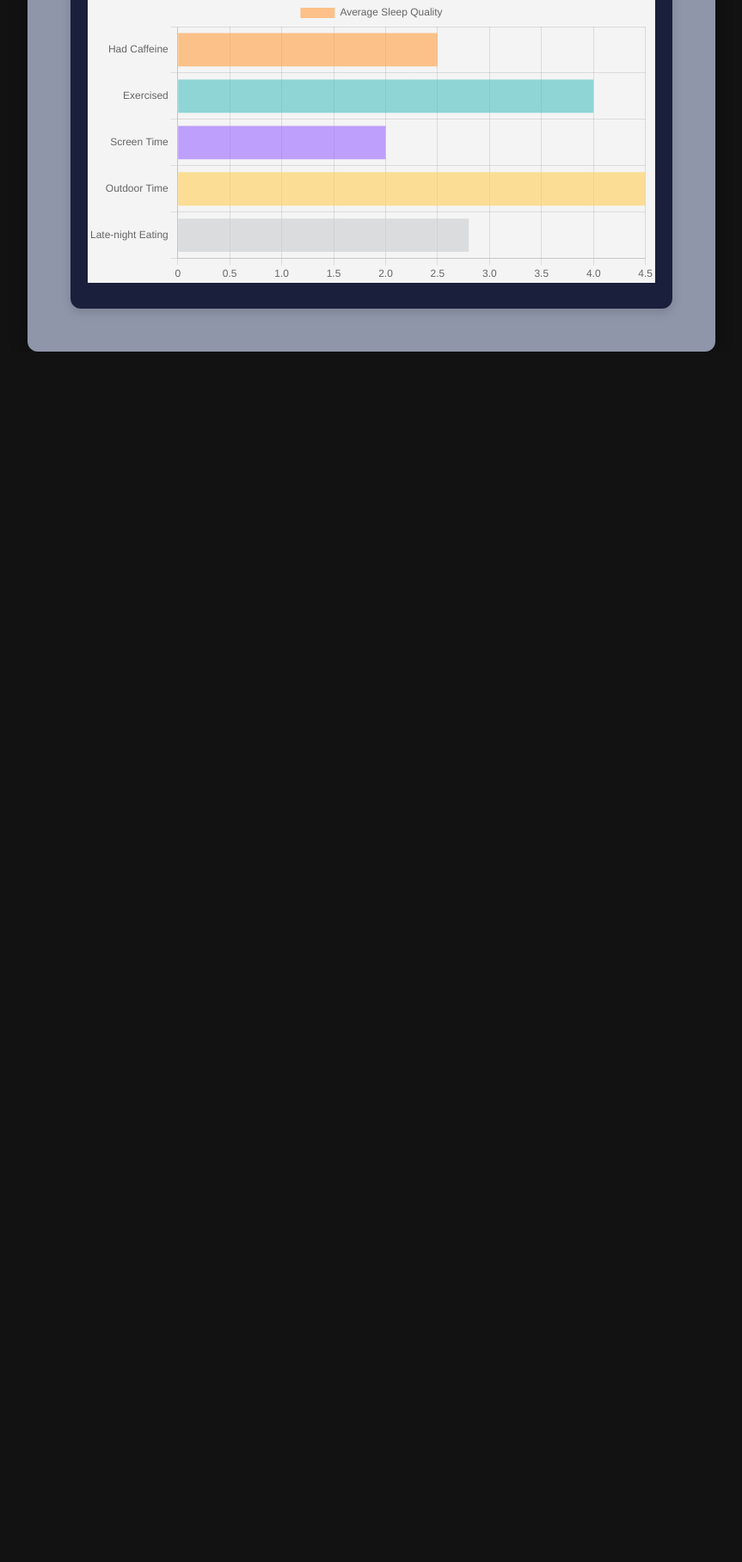
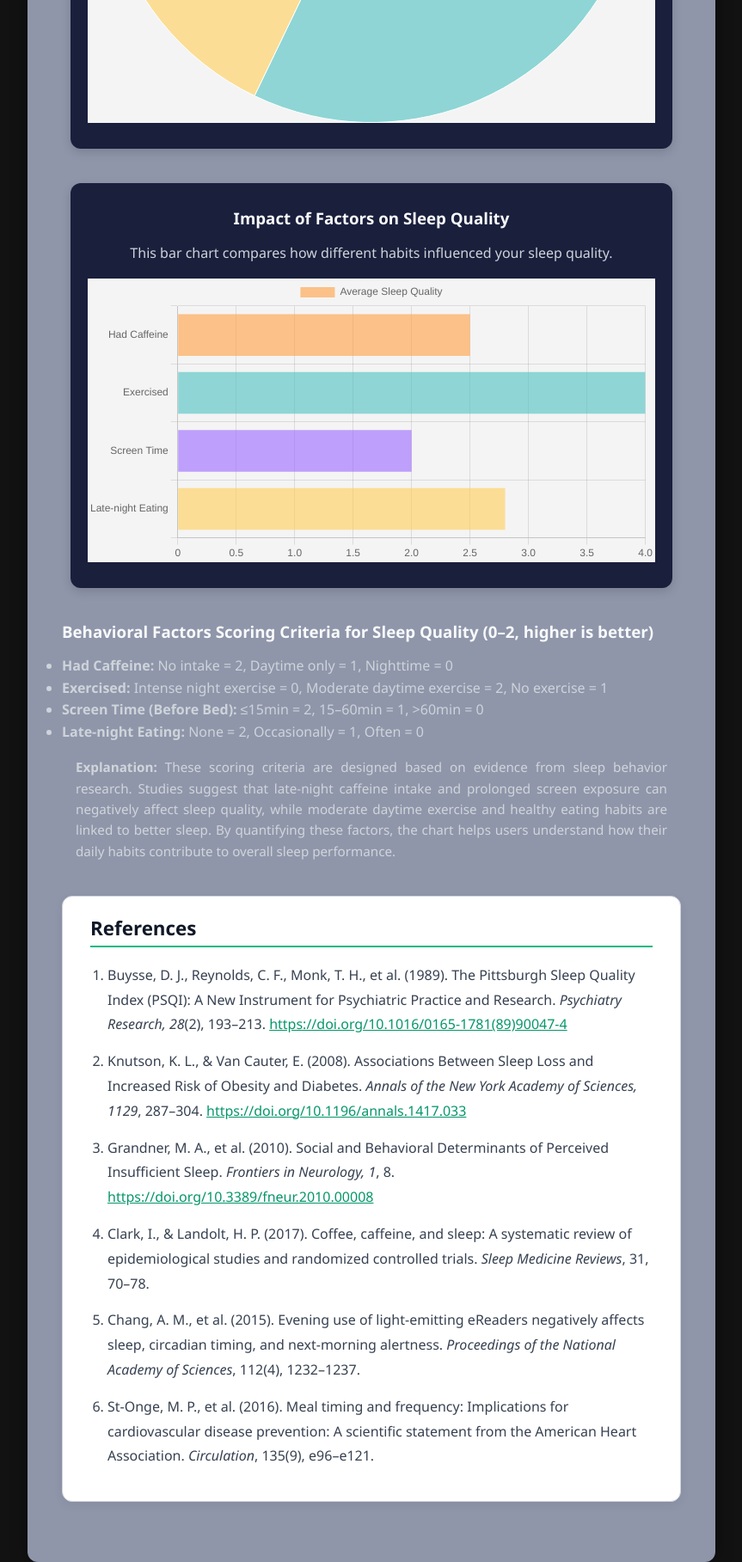
Before and after one commit to klxs409400/CITS5505-GROUP, a Python web app: template templates/Reports/report.html in a window 1280 px wide. Shown: the part 2951-4768 px from the top of the page at 86% size, without its empty margins (208-1071 px from the left). Before the commit the page ends 3360 px from the top, so only its background shows below. Run offline with Jinja, Linux system fonts and the light colour scheme; the template is opened without the code that fills it, so the values that code supplies are empty.

Commit message:
Add research explanation, refine scoring criteria, adjust misleading chart, and include references

```diff
--- a/static/css/report.css
+++ b/static/css/report.css
@@ -137,3 +137,54 @@
     text-align: center;
     text-shadow: 1px 1px 3px rgba(0, 0, 0, 0.3);
   }
+
+  .references {
+    background-color: #ffffff;
+    border: 1px solid #d1d5db;
+    border-radius: 12px;
+    padding: 24px 32px;
+    margin: 40px auto 60px auto;
+    box-shadow: 0 4px 12px rgba(0, 0, 0, 0.06);
+    font-size: 1rem;
+    line-height: 1.8;
+    color: #374151; /* 深灰色，更清晰 */
+    max-width: 800px; /* 与上面图表统一 */
+  }
+
+  .references h2 {
+    font-size: 1.4rem;
+    margin-bottom: 18px;
+    border-bottom: 2px solid #10b981; /* 深绿色强调 */
+    padding-bottom: 6px;
+    color: #111827;
+  }
+
+  .references ul {
+    list-style-type: decimal;
+    padding-left: 20px;
+    margin: 0;
+  }
+
+  .references li {
+    margin-bottom: 14px;
+    text-align: left;
+  }
+
+  .references a {
+    color: #059669;
+    text-decoration: underline;
+  }
+
+  .references a:hover {
+    color: #047857;
+  }
+
+  .chart-explanation {
+    color: #d1d5db;
+    font-size: 0.95rem;
+    line-height: 1.6;
+    margin-top: 1rem;
+    padding-left: 1rem;
+    padding-right: 1rem;
+    text-align: justify;
+  }
--- a/templates/Reports/report.html
+++ b/templates/Reports/report.html
@@ -34,6 +34,7 @@
       <h3>Sleep Quality Trend</h3>
       <p>View how your sleep quality fluctuated during the week.</p>
     </a>
+
     <a href="#chart3" class="summary-card">
       <div class="card-icon"></div>
       <h3>Sleep Quality Distribution</h3>
@@ -64,6 +65,23 @@
     </div>
     </div>
 
+    <div class="scoring-guide">
+        <h3>Sleep Quality Scoring Criteria (0–3, higher is better)</h3>
+        <p style="font-style: italic; color: #666;">
+          Based on the Pittsburgh Sleep Quality Index (PSQI) — Buysse et al., 1989. Scores are reversed so that higher values indicate better sleep quality.
+        </p>
+        <ul>
+          <li><b>Subjective Quality:</b> Very good = 3, Fair = 2, Poor = 1, Very poor = 0</li>
+          <li><b>Sleep Latency:</b> ≤15min = 3, 16–60min = 1, >60min = 0</li>
+          <li><b>Duration:</b> ≥7h = 3, 6–7h = 2, 5–6h = 1, &lt;5h = 0</li>
+          <li><b>Efficiency:</b> ≥85% = 3, 75–84% = 2, 65–74% = 1, &lt;65% = 0</li>
+          <li><b>Disturbances:</b> None = 3, Occasionally = 2, Often = 1, Frequent = 0</li>
+          <li><b>Sleep Meds:</b> None = 3, Occasionally = 2, Often = 1, Daily = 0</li>
+          <li><b>Daytime Dysfunction:</b> None = 3, Sometimes = 2, Often = 1, Severe = 0</li>
+        </ul>
+      </div>
+
+
     <div id="chart3">
     <div class="chart-card">
         <h3>Sleep Quality Distribution</h3>
@@ -78,7 +96,24 @@
         <p>This bar chart compares how different habits influenced your sleep quality.</p>
         <canvas id="factorsImpactChart" width="400" height="200" style="background-color: #f4f4f4;"></canvas>
     </div>
+
+    <div class="scoring-guide">
+        <h3>Behavioral Factors Scoring Criteria for Sleep Quality (0–2, higher is better)</h3>
+        <ul>
+            <li><b>Had Caffeine:</b> No intake = 2, Daytime only = 1, Nighttime = 0</li>
+            <li><b>Exercised:</b> Intense night exercise = 0, Moderate daytime exercise = 2, No exercise = 1</li>
+            <li><b>Screen Time (Before Bed):</b> ≤15min = 2, 15–60min = 1, >60min = 0</li>
+            <li><b>Late-night Eating:</b> None = 2, Occasionally = 1, Often = 0</li>
+          </ul>
     </div>
+
+    <p class="chart-explanation">
+        <strong>Explanation:</strong> These scoring criteria are designed based on evidence from sleep behavior research.
+        Studies suggest that late-night caffeine intake and prolonged screen exposure can negatively affect sleep quality,
+        while moderate daytime exercise and healthy eating habits are linked to better sleep. By quantifying these factors,
+        the chart helps users understand how their daily habits contribute to overall sleep performance.
+    </p>
+
   </div>
     <script>
         const ctx = document.getElementById('sleepDurationChart').getContext('2d');
@@ -138,16 +173,15 @@
         new Chart(ctx4, {
             type: 'bar',
             data: {
-                labels: ['Had Caffeine', 'Exercised', 'Screen Time', 'Outdoor Time', 'Late-night Eating'],
+                labels: ['Had Caffeine', 'Exercised', 'Screen Time', 'Late-night Eating'],
                 datasets: [{
                     label: 'Average Sleep Quality',
-                    data: [2.5, 4, 2, 4.5, 2.8],
+                    data: [2.5, 4, 2, 2.8],
                     backgroundColor: [
                         'rgba(255, 159, 64, 0.6)',
                         'rgba(75, 192, 192, 0.6)',
                         'rgba(153, 102, 255, 0.6)',
-                        'rgba(255, 205, 86, 0.6)',
-                        'rgba(201, 203, 207, 0.6)'
+                        'rgba(255, 205, 86, 0.6)'
                     ]
                 }]
             },
@@ -166,5 +200,19 @@
     }
     </script>
 
+<section class="references">
+    <h2>References</h2>
+    <ul>
+      <li>Buysse, D. J., Reynolds, C. F., Monk, T. H., et al. (1989). The Pittsburgh Sleep Quality Index (PSQI): A New Instrument for Psychiatric Practice and Research. <em>Psychiatry Research, 28</em>(2), 193–213. <a href="https://doi.org/10.1016/0165-1781(89)90047-4" target="_blank">https://doi.org/10.1016/0165-1781(89)90047-4</a></li>
+
+      <li>Knutson, K. L., & Van Cauter, E. (2008). Associations Between Sleep Loss and Increased Risk of Obesity and Diabetes. <em>Annals of the New York Academy of Sciences, 1129</em>, 287–304. <a href="https://doi.org/10.1196/annals.1417.033" target="_blank">https://doi.org/10.1196/annals.1417.033</a></li>
+
+      <li>Grandner, M. A., et al. (2010). Social and Behavioral Determinants of Perceived Insufficient Sleep. <em>Frontiers in Neurology, 1</em>, 8. <a href="https://doi.org/10.3389/fneur.2010.00008" target="_blank">https://doi.org/10.3389/fneur.2010.00008</a></li>
+      <li>Clark, I., & Landolt, H. P. (2017). Coffee, caffeine, and sleep: A systematic review of epidemiological studies and randomized controlled trials. <em>Sleep Medicine Reviews</em>, 31, 70–78. <a href="https://www.sciencedirect.com/science/article/pii/S1087079216000150" target="_blank"></a></li>
+    <li>Chang, A. M., et al. (2015). Evening use of light-emitting eReaders negatively affects sleep, circadian timing, and next-morning alertness. <em>Proceedings of the National Academy of Sciences</em>, 112(4), 1232–1237. <a href="https://www.pnas.org/content/112/4/1232" target="_blank"></a></li>
+    <li>St-Onge, M. P., et al. (2016). Meal timing and frequency: Implications for cardiovascular disease prevention: A scientific statement from the American Heart Association. <em>Circulation</em>, 135(9), e96–e121. <a href="https://www.ahajournals.org/doi/10.1161/CIR.0000000000000476" target="_blank"></a></li>
+    </ul>
+  </section>
+
 </body>
 </html>
```
